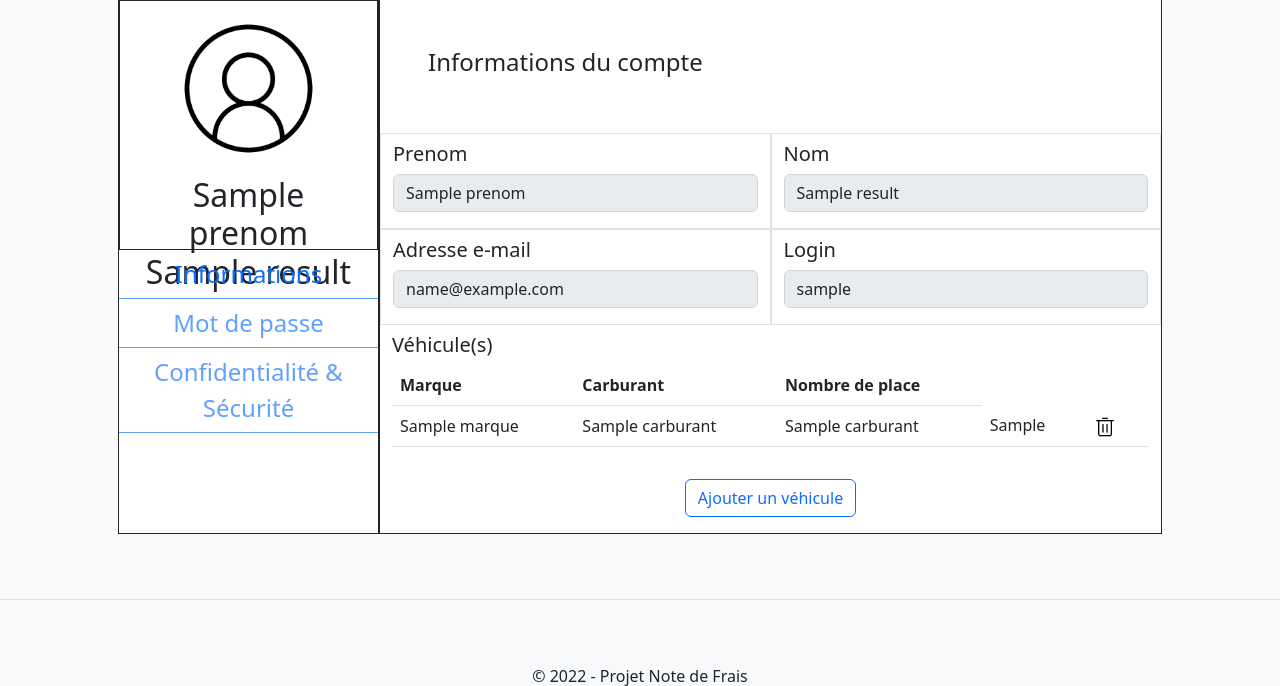
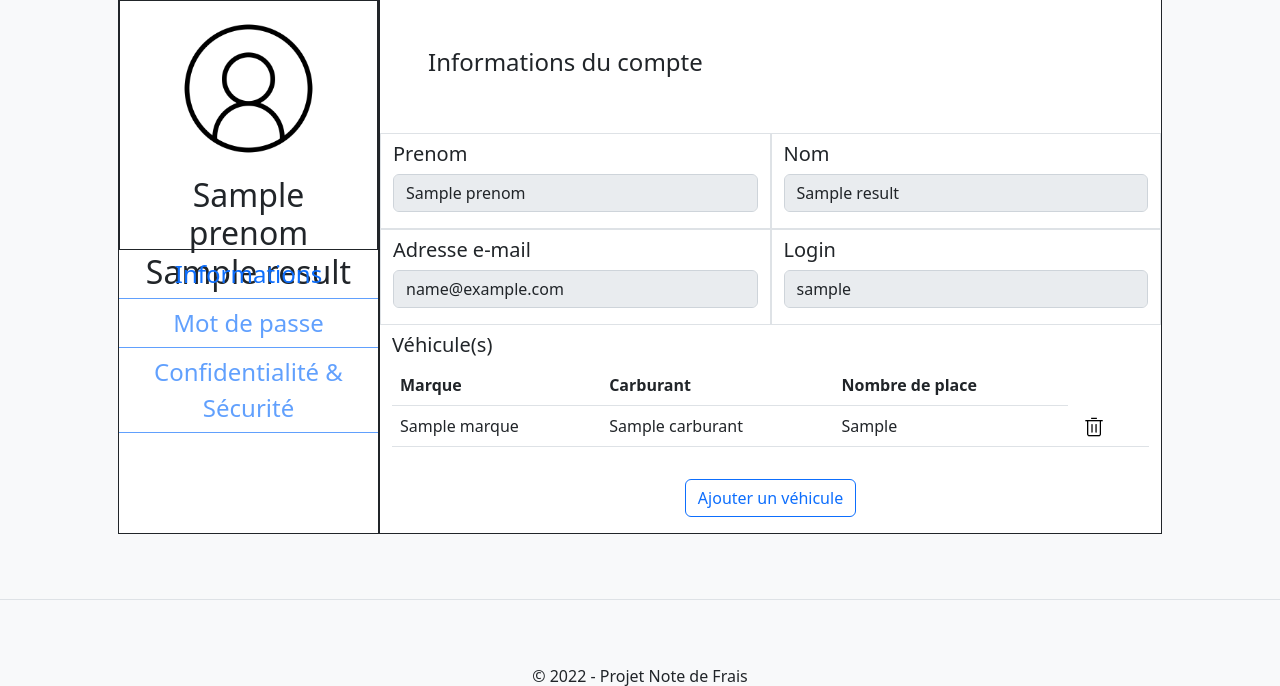
Before and after one commit to EthanReina/projet-bts-2, a PHP site: template vue/vueUtilisateur/v_profilUtilisateur.php in a window 1280 px wide. Shown: the part 49-735 px from the top of the page. Run offline with PHP 8.4, Linux system fonts and the light colour scheme; the template is opened without the code that fills it: most values are stand-ins (such as "Sample title", 1, 10 or a date in 2020).

Commit message:
Update v_profilUtilisateur.php

```diff
--- a/vue/vueUtilisateur/v_profilUtilisateur.php
+++ b/vue/vueUtilisateur/v_profilUtilisateur.php
@@ -111,7 +111,6 @@
                                 echo "<td>" . $vehicule['marque'] . "</td>";
 
                                 echo "<td>" . $vehicule['carburant'] . "</td>";
-                                echo "<td>" . $vehicule['carburant'] . "</td>";
                                 echo "<td>" . $vehicule['nb_places'] . "</td>";
                                 echo "<td><a class='px-2' href='index.php?ctl=utilisateur&action=supprimer&id=".$vehicule['id_vehicule']."'><img src='./vue/images/trash.png' height=20 width=20></a></td>";
 
```
